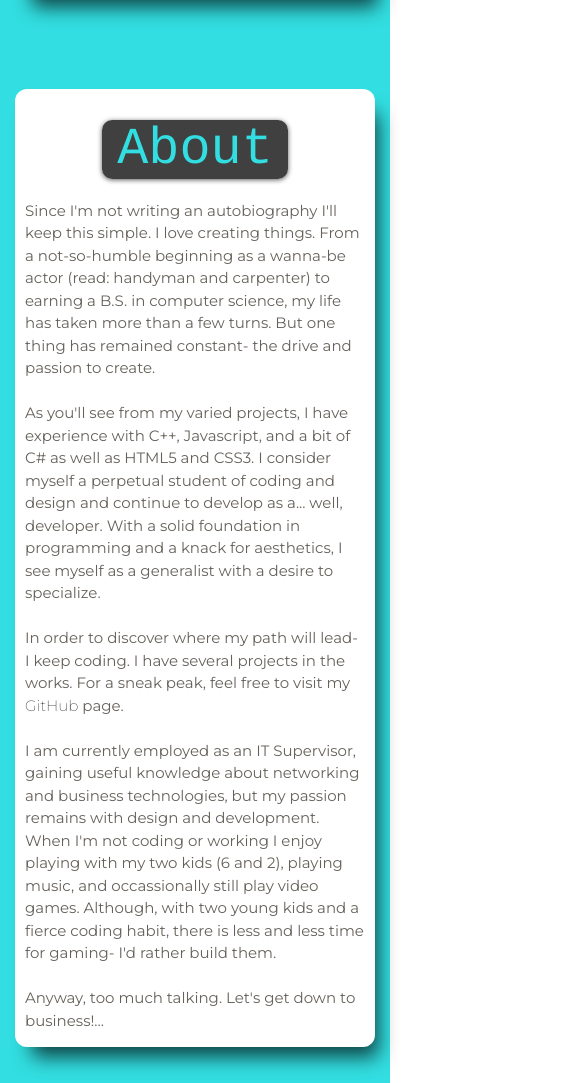
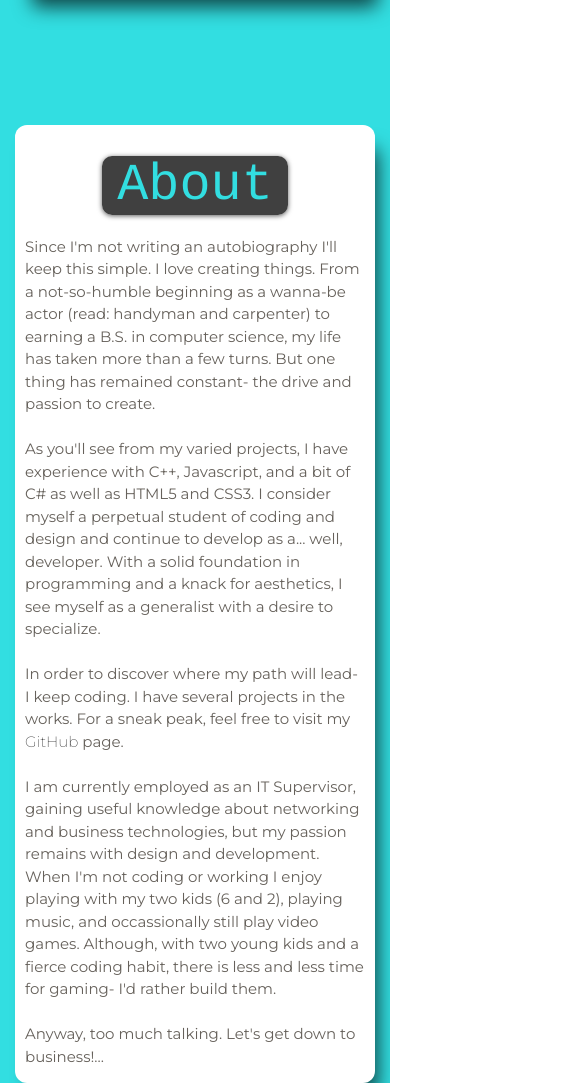
Before and after one commit to DaveNadeau/DaveNadeau.github.io, a plain HTML site: page index.html in a window 390 px wide. Shown: the part 933-2016 px from the top of the page, 585 px wide, since content can reach past the window. Drawn offline with Linux system fonts and the light colour scheme.

Commit message:
refactor for mobile.

```diff
--- a/style.css
+++ b/style.css
@@ -127,6 +127,10 @@
 
 .sectionInfo{
   margin: 2em 0 0 0;
+}
+
+#aboutSection{
+  padding-top: 10em;
 }
 
 .nav-link{
@@ -497,6 +501,10 @@ video, img{
     padding-left: 1em;
   }
 
+  #aboutSection{
+    padding-top: 3em;
+  }
+
   .resCard{
     border: none;
     box-shadow: none;
```
